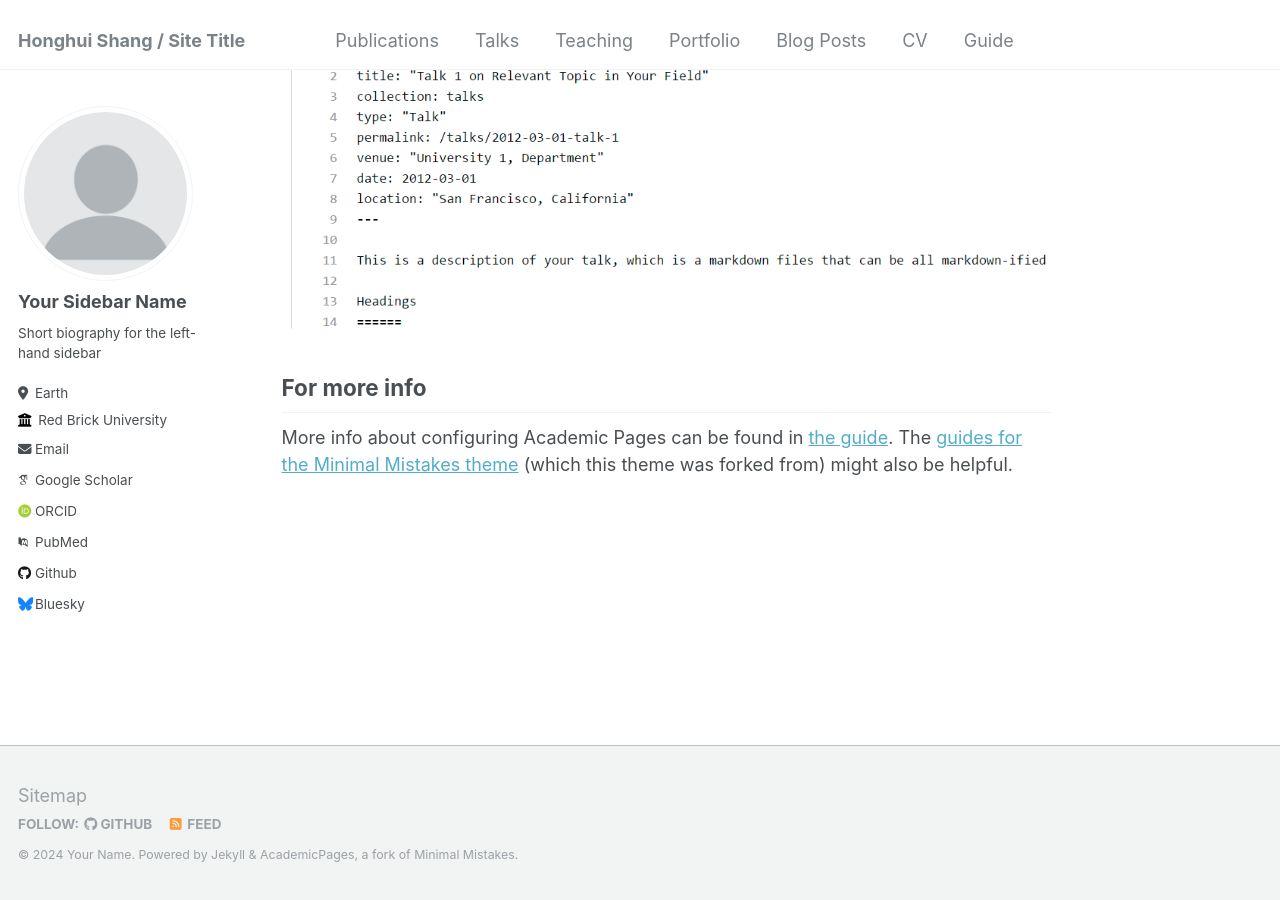
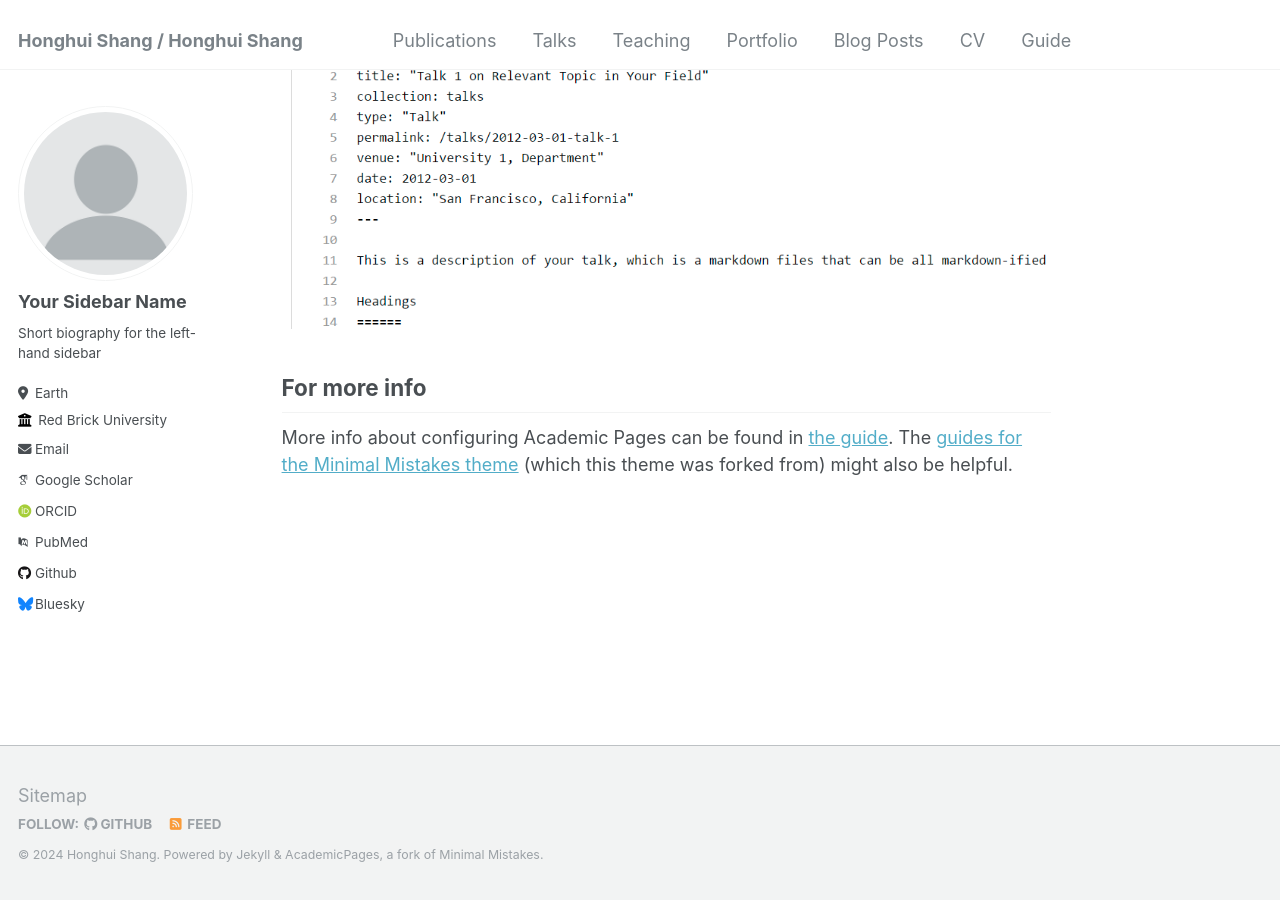
Before and after one commit to CrMomi91/CrMomi91.github.io, a Jekyll site: the page built from _pages/about.md, in a window 1280 px wide and 900 px high, scrolled down 2660 px. Built offline with Jekyll 4.4.1, drawn with Linux system fonts in a browser that asks for light colours; some web fonts are replaced.

Commit message:
Update _config.yml

```diff
--- a/_config.yml
+++ b/_config.yml
@@ -8,9 +8,9 @@
 
 # Basic Site Settings
 locale                   : "en-US"
-title                    : "Honghui Shang / Site Title"
+title                    : "Honghui Shang / Honghui Shang"
 title_separator          : "-"
-name                     : &name "Your Name"
+name                     : &name "Honghui Shang"
 description              : &description "personal description"
 url                      : https://shanghui.github.io # the base hostname & protocol for your site e.g. "https://mmistakes.github.io"
 baseurl                  : "" # the subpath of your site, e.g. "/blog"
```
